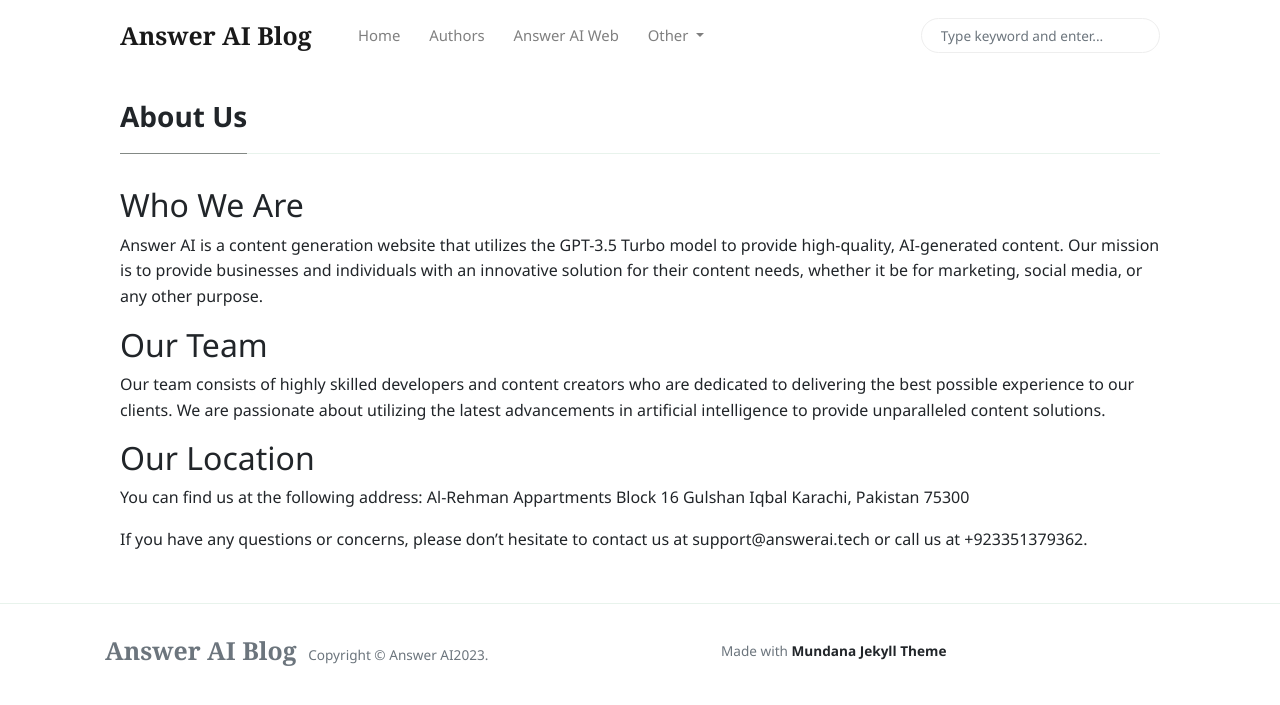
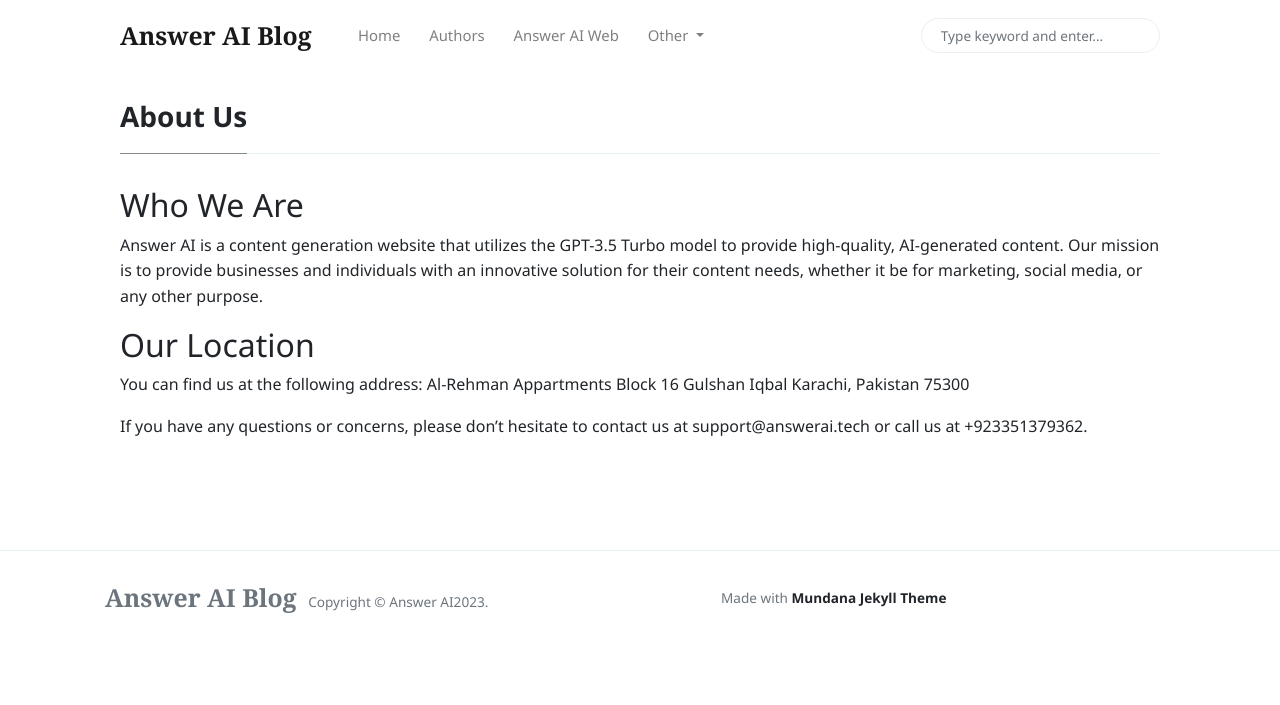
Before and after one commit to bilalmoten/blog, a Jekyll site: the page built from _pages/about-us.md, in a window 1280 px wide. Shown: the top 705 px of the page. Built offline with Jekyll 4.4.1, drawn with Linux system fonts in a browser that asks for light colours; nearby versions of some CDN libraries.

Commit message:
Update about-us.md

```diff
--- a/_pages/about-us.md
+++ b/_pages/about-us.md
@@ -9,9 +9,9 @@
 
 Answer AI is a content generation website that utilizes the GPT-3.5 Turbo model to provide high-quality, AI-generated content. Our mission is to provide businesses and individuals with an innovative solution for their content needs, whether it be for marketing, social media, or any other purpose.
 
-## Our Team
+<!-- ## Our Team
 
-Our team consists of highly skilled developers and content creators who are dedicated to delivering the best possible experience to our clients. We are passionate about utilizing the latest advancements in artificial intelligence to provide unparalleled content solutions.
+Our team consists of highly skilled developers and content creators who are dedicated to delivering the best possible experience to our clients. We are passionate about utilizing the latest advancements in artificial intelligence to provide unparalleled content solutions. -->
 
 ## Our Location
 
```
